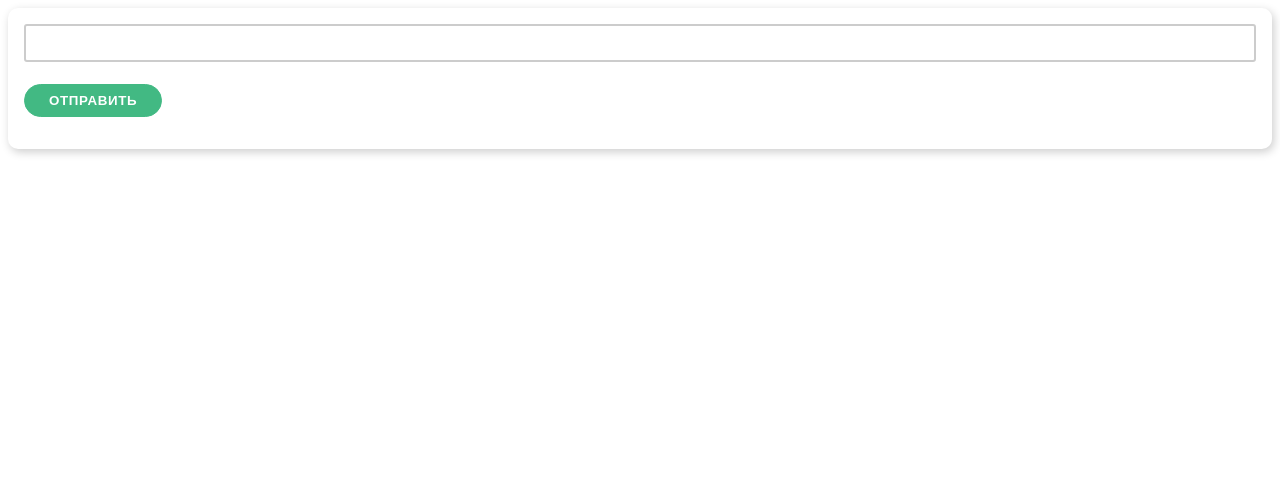
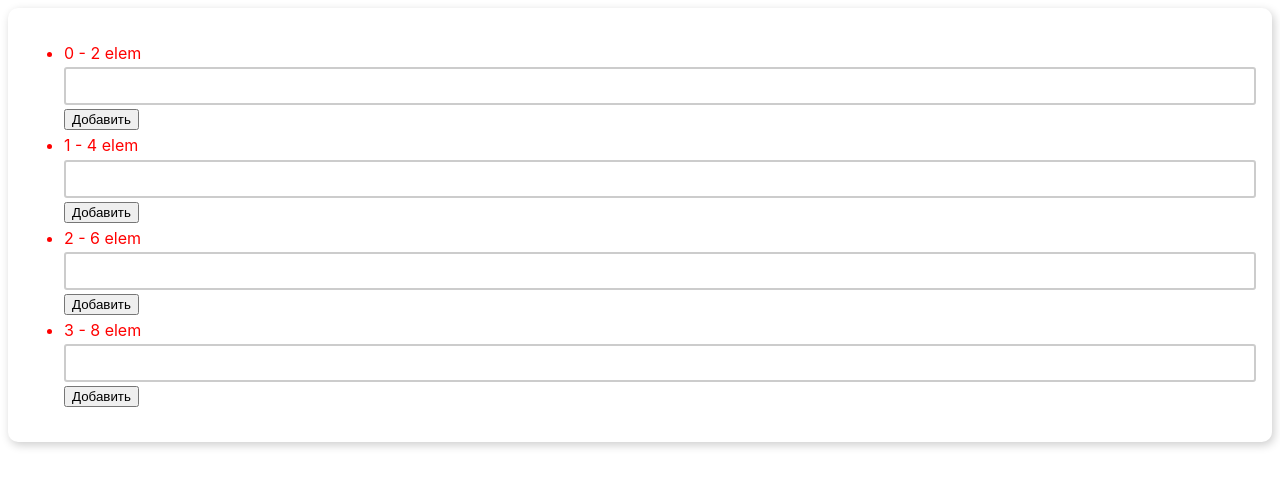
Before and after one commit to sleem36/vue3, a plain HTML site: page index.html in a window 1280 px wide. Drawn offline with nearby package versions, Linux system fonts and the light colour scheme.

Commit message:
31.03.2021

```diff
--- a/app.js
+++ b/app.js
@@ -1,23 +1,30 @@
-const Sert = {
+const Saer = {
     data(){
         return {
-            inputText: "",
-            arr: []
-        }
-    },
-    watch: {
-        inputText(val){
-            val.length < 14? this.inputText = this.inputText.toUpperCase():"";
+            text: "",
+            arr: [1,2,3,4,5,6,7,8],
+            obj: {id: "qwe", id: "wer", id: "ert"}
         }
     },
     methods: {
-        lowerCase(){
-            console.log(this.arr);
+        del_obj(idx){
+            delete this.obj[idx];
         },
-        add(){
-
+        del(idx){
+            this.arr.splice(idx, 1);
+        },
+        test(){
+            this.$refs.test.innerHTML = "test";
+        },
+        add(event){
+            this.arr.unshift(event.target.value);
+            event.target.value='';
+        }
+    },
+    computed: {
+        evens(idx) {
+            return this.arr.filter(id => id % 2===0);
         }
     }
 }
-
-Vue.createApp(Sert).mount("#app")
+Vue.createApp(Saer).mount("#app")
--- a/index.html
+++ b/index.html
@@ -10,19 +10,24 @@
 </head>
 <body>
 <div id="app" class="form-control" v-cloak>
-    <div class="card" >
-        <input type="text" v-model="inputText">
-        <h5>{{inputText}}</h5>
-        <button class="btn primary" @click="arr.push(inputText)" >Отправить</button>
+    <div class="card">
         <ul>
-            <li v-for="(elem, index) in arr">{{elem}}, {{index}}<button @click="arr.splice(index,1)" :class="{btn:true, danger: index>1?'danger':''}">Удалить</button></li>
+            <li :class="{color: text.length > 8, terki: true}"
+                :style="{color: text.length < 4? 'red': text.length > 8? 'green': text.length > 12? 'blue':'orange' }"
+                v-for="elem, idx in evens"
+                @click="del(idx)"
+                v-bind:key="elem" >{{idx}} - {{elem}} elem
+                <input type="text" @click.stop v-model="text" @keyup.enter="add($event)">
+                <button @keyup="add($event)" >Добавить</button>
+            </li>
         </ul>
+        <h8 @click="test" ref="test">{{text}}</h8>
     </div>
 </div>
 <script src="https://unpkg.com/vue@next"></script>
 <script src="app.js"></script>
 <script>
-  //  console.log('ntrcn', 'wert')
+    //  console.log('ntrcn', 'wert')
 </script>
 
 </body>
```
